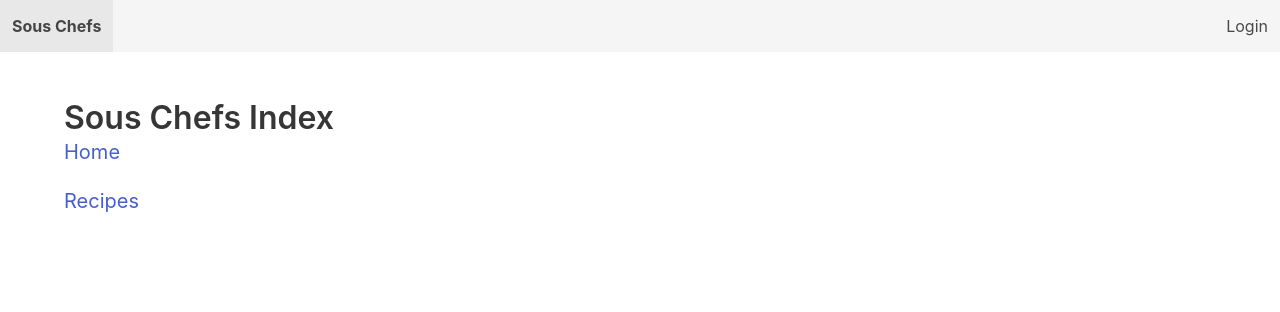
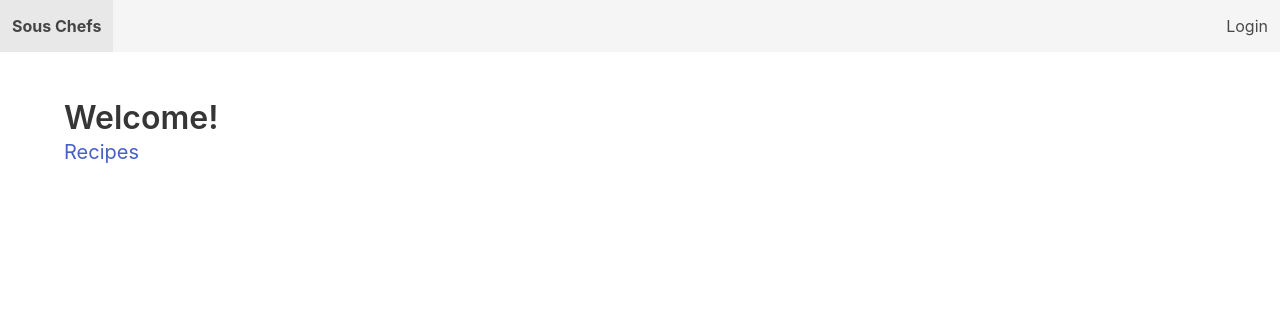
Before and after one commit to funkyrailroad/sous-chefs, a Django app: page /my_app/ in a window 1280 px wide. Shown: the top 312 px of the page. Run offline with Django 5.2, Linux system fonts and the light colour scheme; parts of the project's set-up code (start-up, migrations or seed data) failed here and were passed over; some libraries are stand-ins or nearby versions.

Commit message:
Simplify index page

```diff
--- a/my_app/templates/my_app/index.html
+++ b/my_app/templates/my_app/index.html
@@ -1,7 +1,6 @@
 {% extends "my_app/base.html" %}
 {% block body %}
-  <h1 class="title is-3">Sous Chefs Index</h1>
+  <h1 class="title is-3">Welcome!</h1>
 
-  <h1 class="subtitle is-5"> <a href="{% url 'my_app:home' %}">Home</a> </h1>
   <h1 class="subtitle is-5"> <a href="{% url 'my_app:recipes-view' %}">Recipes</a> </h1>
 {% endblock %}
```
